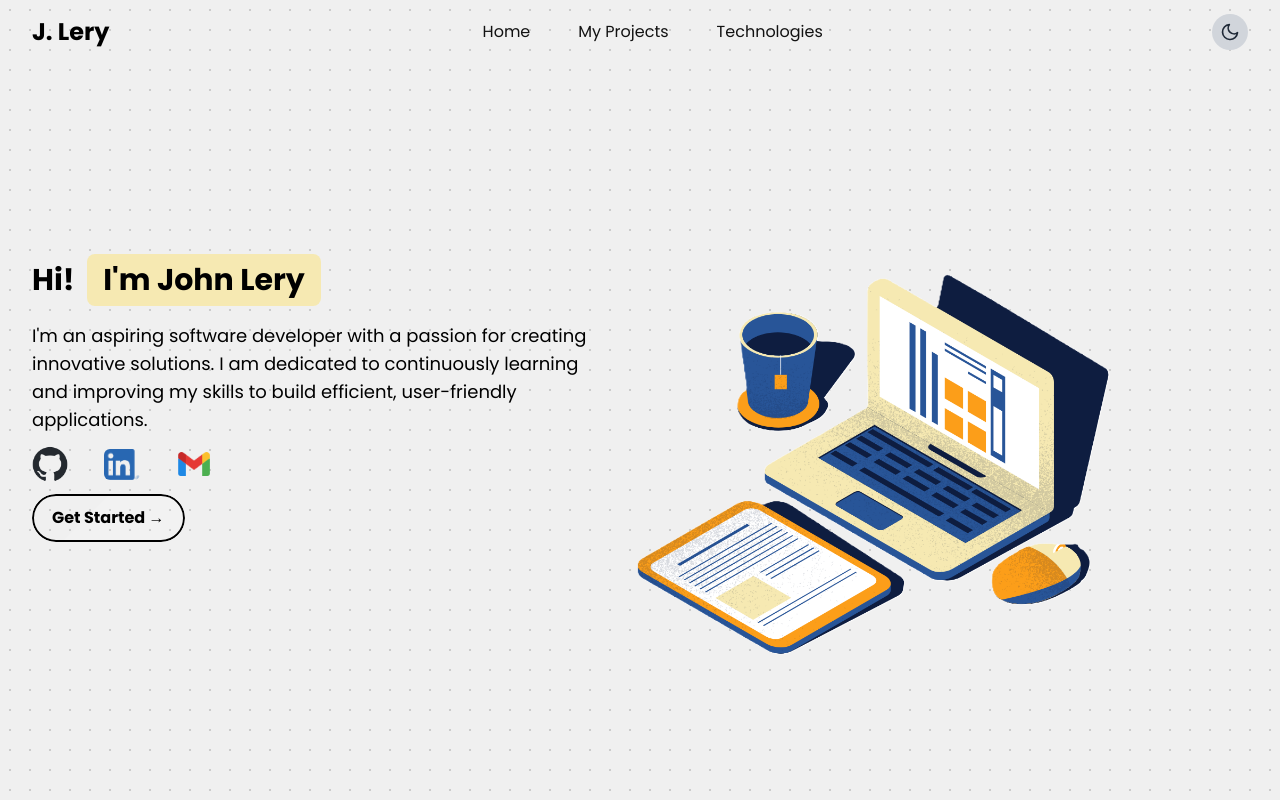
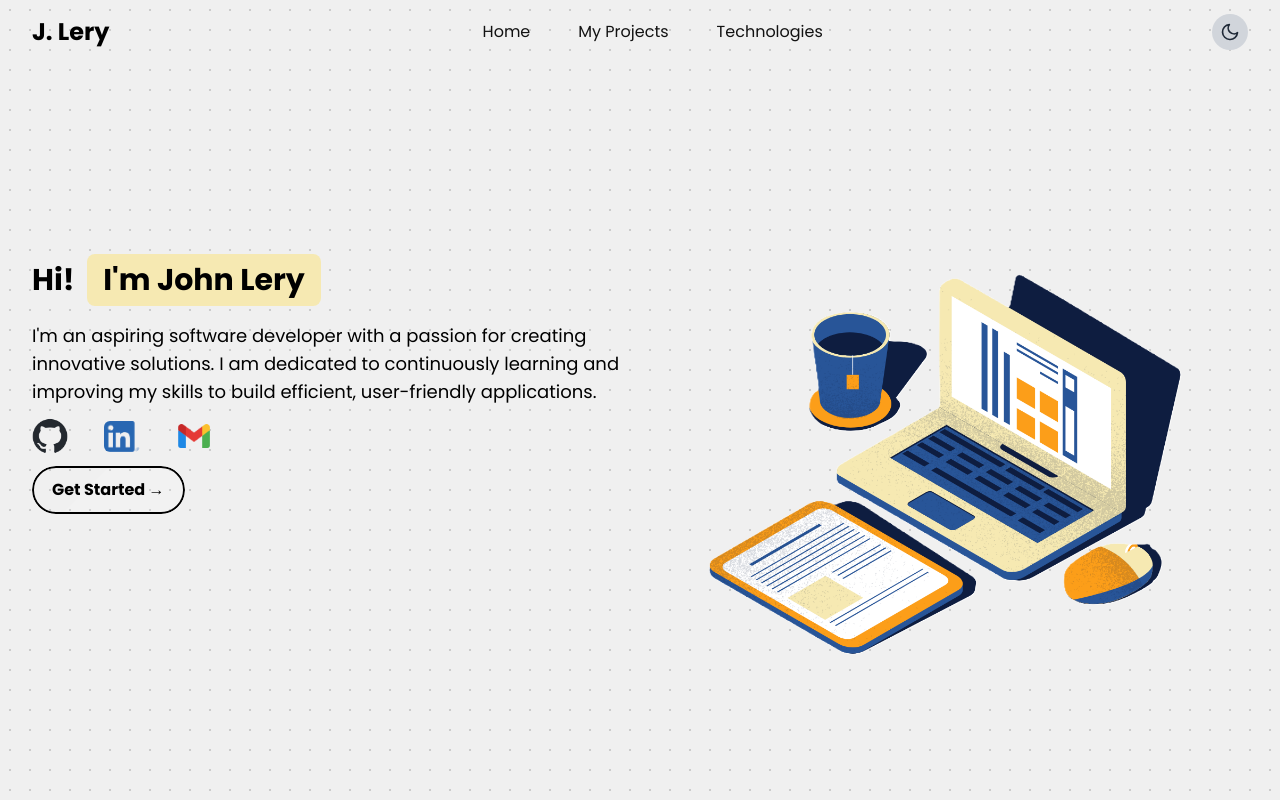
Before and after one commit to leryyyyyyy/portfolio-website, a Next.js app: page / in a window 1280 px wide. Shown: the top 800 px of the page. Built offline with nearby package versions, Linux system fonts and the light colour scheme.

Commit message:
fix mr in hero section

```diff
--- a/app/components/Hero.js
+++ b/app/components/Hero.js
@@ -22,8 +22,8 @@ const Hero = () => {
 
   return (
     <section className="hero bg-cover bg-center h-[80vh] sm:h-[100vh]   pt-9 md:pt-0 md:flex lg:items-center">
-      <div className="container mx-auto flex flex-col lg:flex-row mr-24 px-4 py-8 sm:px-6 lg:px-8">
-        <div className="text-center lg:text-left lg:max-w-xl xl:max-w-3xl lg:flex-1 mb-8 md:mb-0">
+      <div className="container mx-auto flex flex-col lg:flex-row  px-4 py-8 sm:px-6 lg:px-8">
+        <div className="text-center lg:text-left max-w-2xl lg:max-w-2xl xl:max-w-3xl lg:flex-1 mb-8 md:mb-0">
           <h2 className=" text-2xl md:text-3xl font-bold mb-4">
             Hi! &nbsp;
             <span
```
